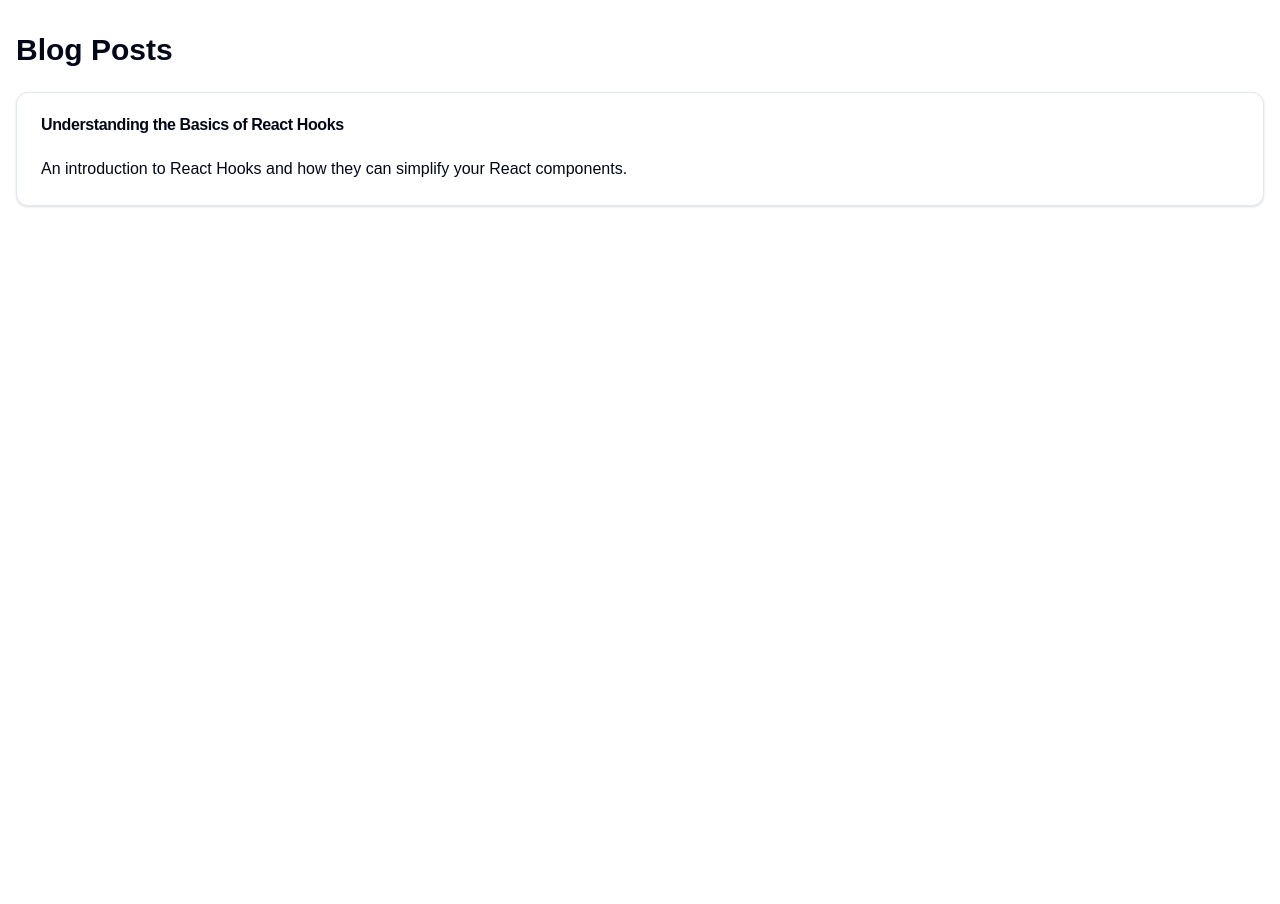
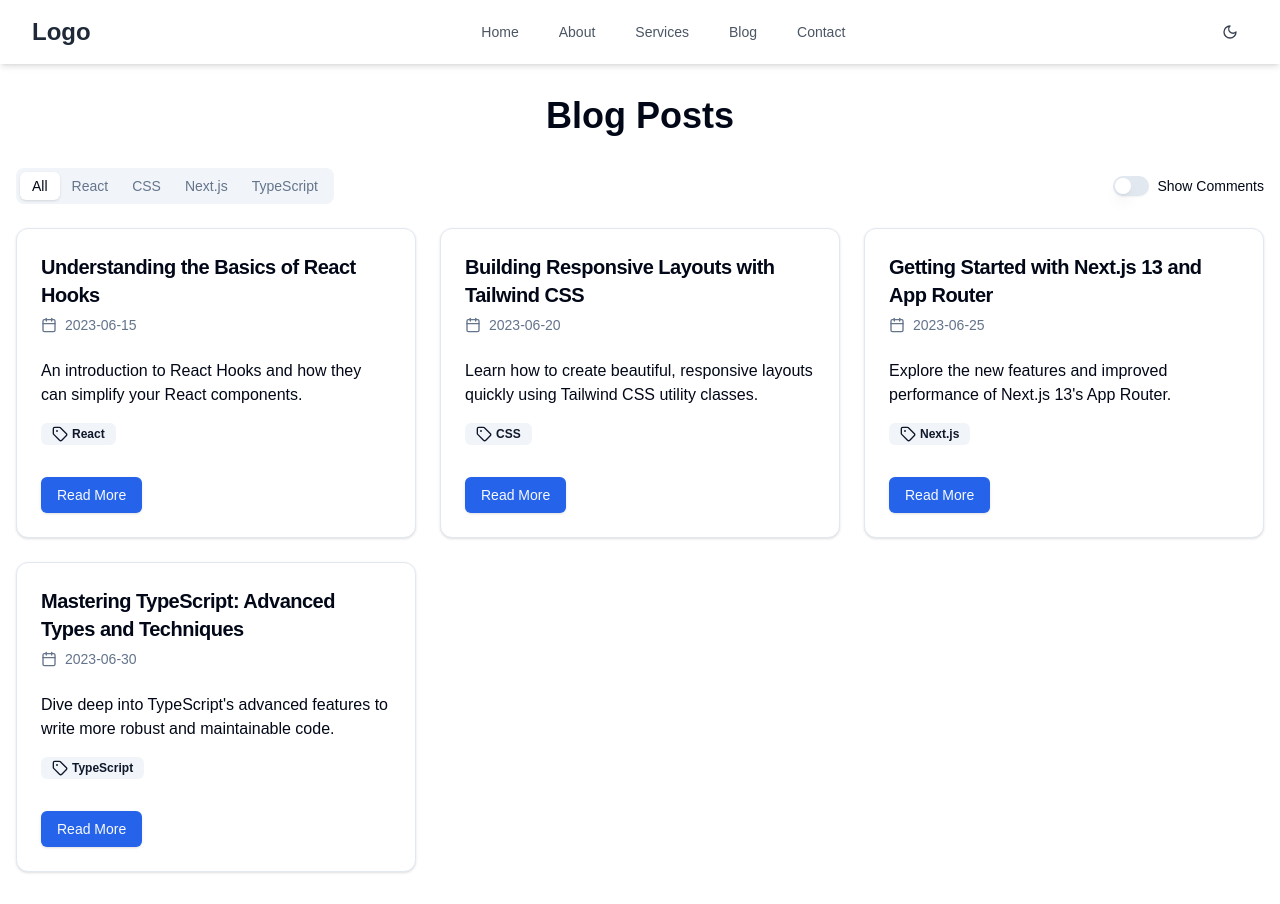
Before and after one commit to arayer143/alex-rayer-portfolio, a Next.js app: page /blog in a window 1280 px wide. Before the commit the page ends 800 px from the top, so only its background shows below. Built offline with nearby package versions, Linux system fonts and the light colour scheme.

Commit message:
updated the blog page

```diff
--- a/app/blog/page.tsx
+++ b/app/blog/page.tsx
@@ -1,43 +1,132 @@
+'use client'
+
+import { useState } from 'react'
 import Link from 'next/link'
-import { Card, CardContent, CardHeader, CardTitle } from "@/components/ui/card"
+import { useTheme } from 'next-themes'
+import { Card, CardContent, CardHeader, CardTitle, CardDescription, CardFooter } from "@/components/ui/card"
+import { Button } from "@/components/ui/button"
+import { Tabs, TabsContent, TabsList, TabsTrigger } from "@/components/ui/tabs"
+import { Badge } from "@/components/ui/badge"
+import { Separator } from "@/components/ui/separator"
+import { Switch } from "@/components/ui/switch"
+import { Label } from "@/components/ui/label"
+import { CommentSection } from '@/components/comments-section'
+import { CalendarIcon, TagIcon } from 'lucide-react'
+import Navbar from '@/components/Navbar/navbar'
 
 interface BlogPost {
   title: string
   slug: string
   description: string
+  category: string
+  date: string
 }
 
-async function getBlogPosts(): Promise<BlogPost[]> {
-  // In a real application, fetch this data from your API or database
-  return [
+const blogPosts: BlogPost[] = [
   {
     title: "Understanding the Basics of React Hooks",
     slug: "understanding-react-hooks",
-      description: "An introduction to React Hooks and how they can simplify your React components."
+    description: "An introduction to React Hooks and how they can simplify your React components.",
+    category: "React",
+    date: "2023-06-15"
   },
-    // Add more blog posts here
+  {
+    title: "Building Responsive Layouts with Tailwind CSS",
+    slug: "responsive-layouts-tailwind",
+    description: "Learn how to create beautiful, responsive layouts quickly using Tailwind CSS utility classes.",
+    category: "CSS",
+    date: "2023-06-20"
+  },
+  {
+    title: "Getting Started with Next.js 13 and App Router",
+    slug: "nextjs-13-app-router",
+    description: "Explore the new features and improved performance of Next.js 13's App Router.",
+    category: "Next.js",
+    date: "2023-06-25"
+  },
+  {
+    title: "Mastering TypeScript: Advanced Types and Techniques",
+    slug: "advanced-typescript",
+    description: "Dive deep into TypeScript's advanced features to write more robust and maintainable code.",
+    category: "TypeScript",
+    date: "2023-06-30"
+  }
 ]
-}
 
-export default async function BlogIndexPage() {
-  const posts = await getBlogPosts()
+export default function BlogIndexPage() {
+  const [selectedCategory, setSelectedCategory] = useState<string>("All")
+  const [showComments, setShowComments] = useState(false)
+  const { theme } = useTheme()
+
+  const categories = ["All", ...Array.from(new Set(blogPosts.map(post => post.category)))]
+
+  const filteredPosts = selectedCategory === "All"
+    ? blogPosts
+    : blogPosts.filter(post => post.category === selectedCategory)
+
+  const buttonClass = theme === 'dark' ? 'bg-purple-600 hover:bg-purple-700' : 'bg-blue-600 hover:bg-blue-700'
 
   return (
     <div className="container mx-auto px-4 py-8">
-      <h1 className="text-3xl font-bold mb-6">Blog Posts</h1>
-      <div className="grid gap-6">
-        {posts.map((post) => (
-          <Card key={post.slug}>
+        <Navbar />
+      <h1 className="text-4xl font-bold mb-8 text-center">Blog Posts</h1>
+      <div className="flex justify-between items-center mb-6">
+        <Tabs defaultValue="All" className="w-[400px]">
+          <TabsList>
+            {categories.map(category => (
+              <TabsTrigger
+                key={category}
+                value={category}
+                onClick={() => setSelectedCategory(category)}
+              >
+                {category}
+              </TabsTrigger>
+            ))}
+          </TabsList>
+        </Tabs>
+        <div className="flex items-center space-x-2">
+          <Switch
+            id="show-comments"
+            checked={showComments}
+            onCheckedChange={setShowComments}
+          />
+          <Label htmlFor="show-comments">Show Comments</Label>
+        </div>
+      </div>
+      <div className="grid gap-6 md:grid-cols-2 lg:grid-cols-3">
+        {filteredPosts.map((post) => (
+          <Card key={post.slug} className="flex flex-col">
             <CardHeader>
-              <CardTitle>
+              <CardTitle className="text-xl">
                 <Link href={`/blog/${post.slug}`} className="hover:underline">
                   {post.title}
                 </Link>
               </CardTitle>
+              <CardDescription className="flex items-center space-x-2">
+                <CalendarIcon className="w-4 h-4" />
+                <span>{post.date}</span>
+              </CardDescription>
             </CardHeader>
+            <CardContent className="flex-grow">
+              <p className="mb-4">{post.description}</p>
+              <Badge variant="secondary" className="mb-2">
+                <TagIcon className="w-4 h-4 mr-1" />
+                {post.category}
+              </Badge>
+            </CardContent>
+            <CardFooter className="flex justify-between items-center">
+              <Button asChild className={buttonClass}>
+                <Link href={`/blog/${post.slug}`}>Read More</Link>
+              </Button>
+            </CardFooter>
+            {showComments && (
+              <>
+                <Separator className="my-4" />
                 <CardContent>
-              <p>{post.description}</p>
+                  <CommentSection postId={post.slug} />
                 </CardContent>
+              </>
+            )}
           </Card>
         ))}
       </div>
--- /dev/null
+++ b/components/ui/badge.tsx
@@ -0,0 +1,36 @@
+import * as React from "react"
+import { cva, type VariantProps } from "class-variance-authority"
+
+import { cn } from "@/lib/utils"
+
+const badgeVariants = cva(
+  "inline-flex items-center rounded-md border px-2.5 py-0.5 text-xs font-semibold transition-colors focus:outline-none focus:ring-2 focus:ring-ring focus:ring-offset-2",
+  {
+    variants: {
+      variant: {
+        default:
+          "border-transparent bg-primary text-primary-foreground shadow hover:bg-primary/80",
+        secondary:
+          "border-transparent bg-secondary text-secondary-foreground hover:bg-secondary/80",
+        destructive:
+          "border-transparent bg-destructive text-destructive-foreground shadow hover:bg-destructive/80",
+        outline: "text-foreground",
+      },
+    },
+    defaultVariants: {
+      variant: "default",
+    },
+  }
+)
+
+export interface BadgeProps
+  extends React.HTMLAttributes<HTMLDivElement>,
+    VariantProps<typeof badgeVariants> {}
+
+function Badge({ className, variant, ...props }: BadgeProps) {
+  return (
+    <div className={cn(badgeVariants({ variant }), className)} {...props} />
+  )
+}
+
+export { Badge, badgeVariants }
--- /dev/null
+++ b/components/ui/switch.tsx
@@ -0,0 +1,29 @@
+"use client"
+
+import * as React from "react"
+import * as SwitchPrimitives from "@radix-ui/react-switch"
+
+import { cn } from "@/lib/utils"
+
+const Switch = React.forwardRef<
+  React.ElementRef<typeof SwitchPrimitives.Root>,
+  React.ComponentPropsWithoutRef<typeof SwitchPrimitives.Root>
+>(({ className, ...props }, ref) => (
+  <SwitchPrimitives.Root
+    className={cn(
+      "peer inline-flex h-5 w-9 shrink-0 cursor-pointer items-center rounded-full border-2 border-transparent shadow-sm transition-colors focus-visible:outline-none focus-visible:ring-2 focus-visible:ring-ring focus-visible:ring-offset-2 focus-visible:ring-offset-background disabled:cursor-not-allowed disabled:opacity-50 data-[state=checked]:bg-primary data-[state=unchecked]:bg-input",
+      className
+    )}
+    {...props}
+    ref={ref}
+  >
+    <SwitchPrimitives.Thumb
+      className={cn(
+        "pointer-events-none block h-4 w-4 rounded-full bg-background shadow-lg ring-0 transition-transform data-[state=checked]:translate-x-4 data-[state=unchecked]:translate-x-0"
+      )}
+    />
+  </SwitchPrimitives.Root>
+))
+Switch.displayName = SwitchPrimitives.Root.displayName
+
+export { Switch }
--- a/package.json
+++ b/package.json
@@ -14,6 +14,7 @@
     "@radix-ui/react-label": "^2.1.0",
     "@radix-ui/react-separator": "^1.1.0",
     "@radix-ui/react-slot": "^1.1.0",
+    "@radix-ui/react-switch": "^1.1.1",
     "@radix-ui/react-tabs": "^1.1.1",
     "@radix-ui/react-toast": "^1.2.2",
     "@react-three/drei": "^9.115.0",
```
Also changed, not shown: 1 other file (tests, documents, lock files or other folders). Lines whose indentation alone changed are shown as unchanged.
